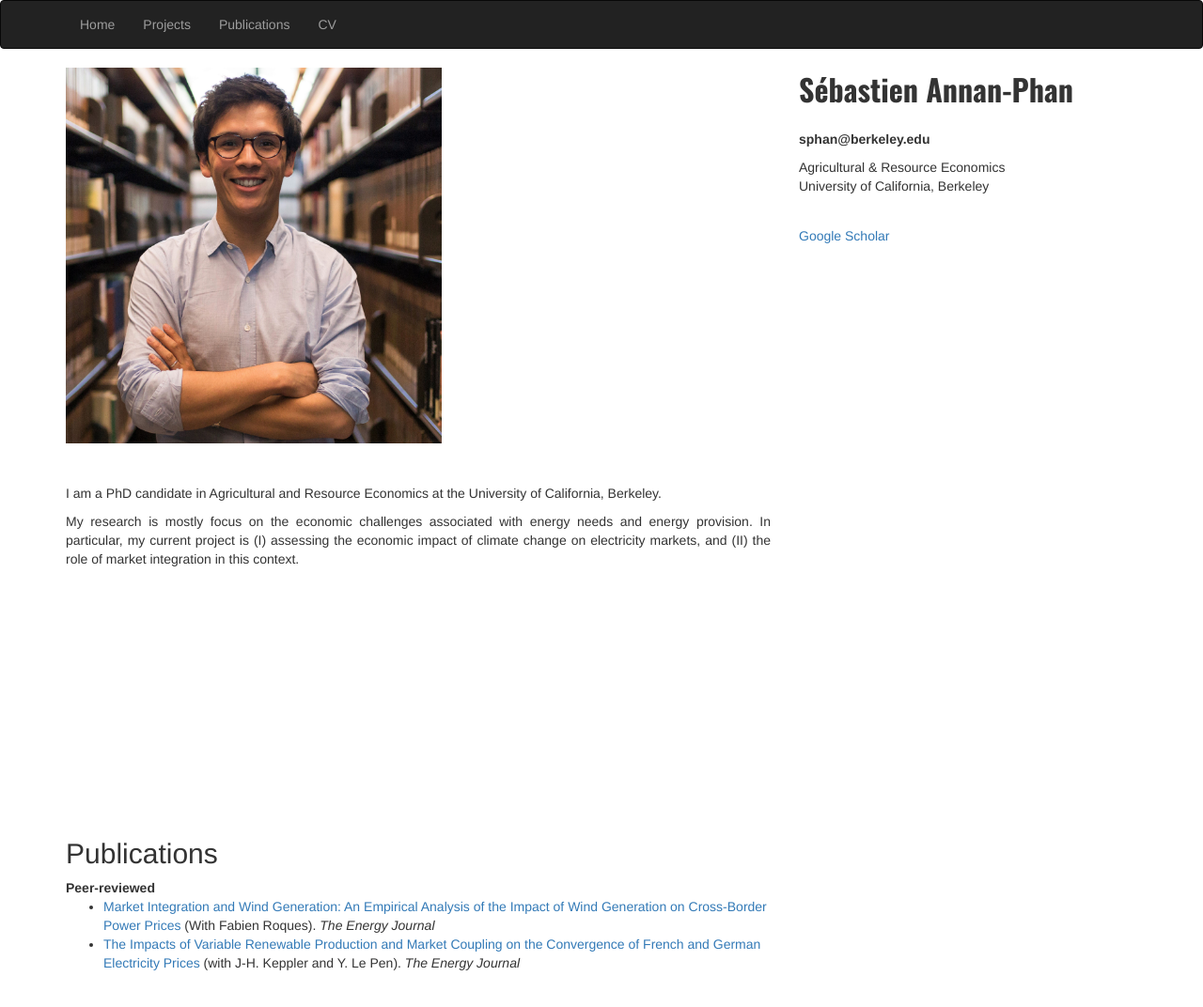
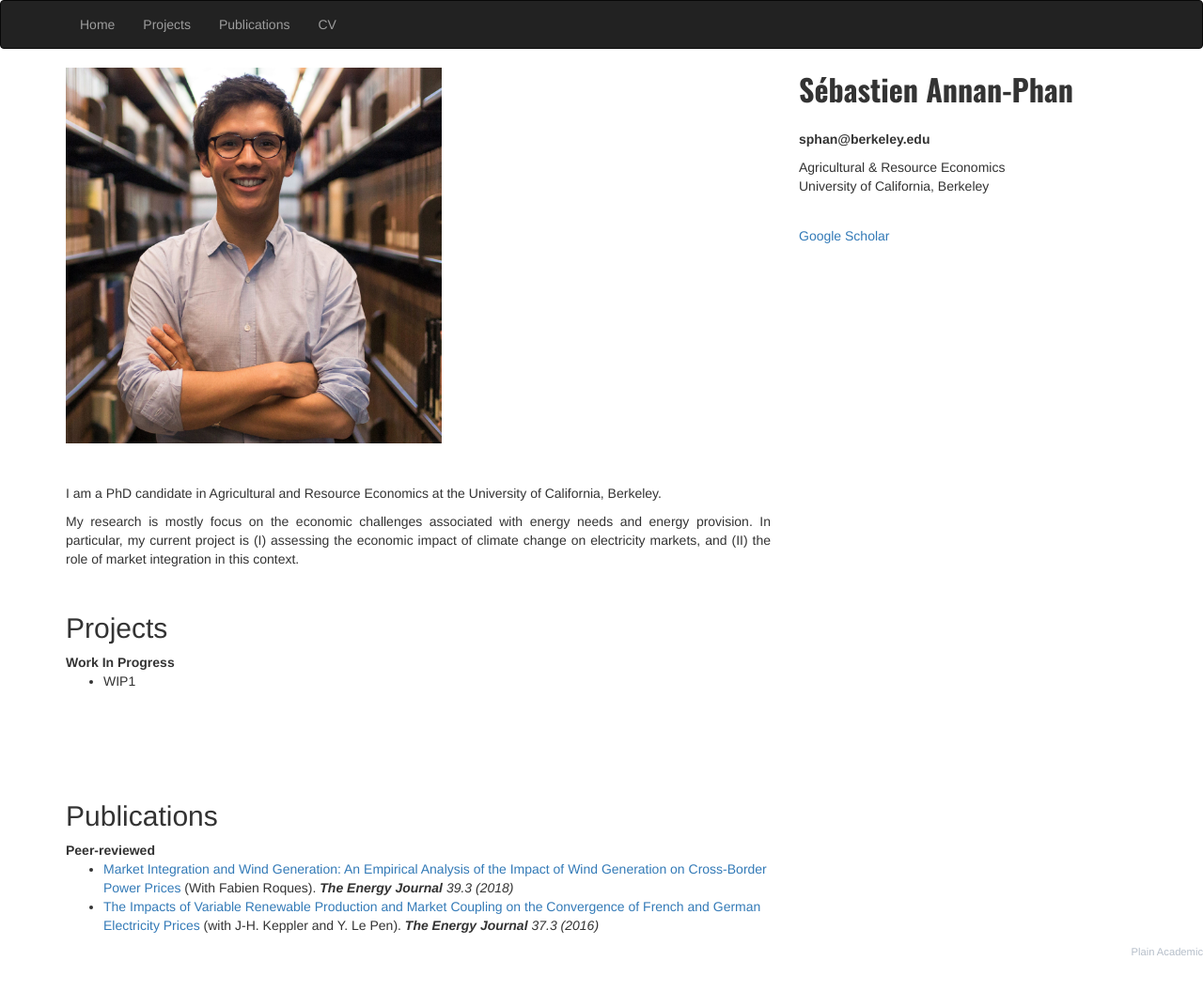
Before and after one commit to sannanphan/sannanphan.github.io, a plain HTML site: page index.html in a window 1280 px wide. Shown: the top 1072 px of the page at 94% size. After the commit the page ends 1021 px from the top, so only its background shows below. Drawn offline with nearby package versions, Linux system fonts and the light colour scheme.

Commit message:
Update index.html

```diff
--- a/index.html
+++ b/index.html
@@ -23,7 +23,7 @@
       <div class="container">
 		<ul class="nav navbar-nav">
               <li><a href="/">Home</a></li>
-              <li><a href="#">Projects</a></li>
+              <li><a href="#projects">Projects</a></li>
               <li><a href="#publications">Publications</a></li>
               <li><a href="#">CV</a></li>
 		</ul>
@@ -38,7 +38,7 @@
         <div class="row">
 
             <!-- Entries Column -->
-            <div class="col-md-8" style="height: 100vh;">
+            <div class="col-md-8" style="height: 70vh;">
 
                 <!-- Main Image -->
                 <img class="img-responsive" src="profile_picture_Annan_Phan.jpg" width="400" alt=""><br>
@@ -67,14 +67,28 @@
             </div>
 
 
+
+            <!-- Projects -->
+            <div class="col-md-8" style="height: 25vh;">
+                <h2 id="projects">Projects</h2>
+
+                <strong>Work In Progress</strong><br/>
+                <ul>
+				<li> WIP1 </li>
+                </ul>
+
+            </div>
+
+
+
             <!-- Publications -->
-            <div class="col-md-8" style="height: 100vh;">
+            <div class="col-md-8" style="height: 25;">
                 <h2 id="publications">Publications</h2>
 
                 <strong>Peer-reviewed</strong><br/>
                 <ul>
-                <li class="paper" words="add, your, keywords, here"><a href="https://www.iaee.org/en/publications/ejarticle.aspx?id=3075"> Market Integration and Wind Generation: An Empirical Analysis of the Impact of Wind Generation on Cross-Border Power Prices</a> (With Fabien Roques). <i>The Energy Journal</i></li>
-                <li class="paper" words="add, your, keywords, here"><a href="https://www.iaee.org/en/publications/ejarticle.aspx?id=2788"> The Impacts of Variable Renewable Production and Market Coupling on the Convergence of French and German Electricity Prices</a> (with J-H. Keppler and Y. Le Pen). <i>The Energy Journal</i></li>
+                <li class="paper" words="add, your, keywords, here"><a href="https://www.iaee.org/en/publications/ejarticle.aspx?id=3075"> Market Integration and Wind Generation: An Empirical Analysis of the Impact of Wind Generation on Cross-Border Power Prices</a> (With Fabien Roques). <i><b>The Energy Journal</b> 39.3 (2018)</i></li>
+                <li class="paper" words="add, your, keywords, here"><a href="https://www.iaee.org/en/publications/ejarticle.aspx?id=2788"> The Impacts of Variable Renewable Production and Market Coupling on the Convergence of French and German Electricity Prices</a> (with J-H. Keppler and Y. Le Pen). <i><b>The Energy Journal</b> 37.3 (2016)</i></li>
                 </ul>
 
             </div>
```
